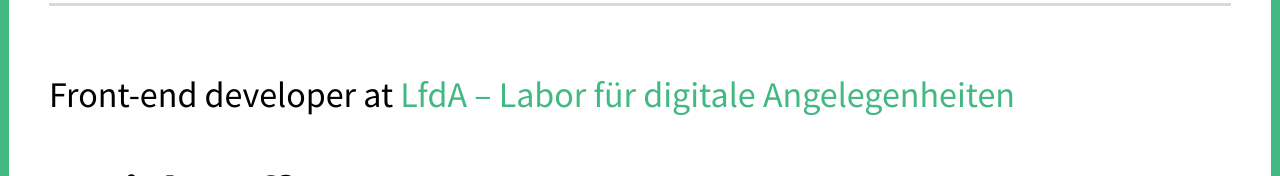
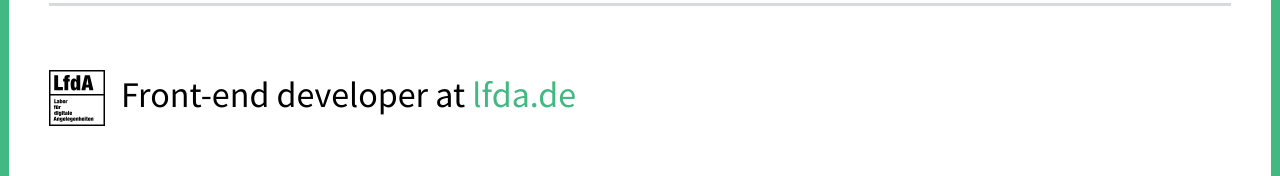
Before and after one commit to mvsde/introduction-to-nuxt, a Nuxt app: page /fynn-becker in a window 1280 px wide. Shown: the part 134-310 px from the top of the page. Built offline with nearby package versions, Linux system fonts and the light colour scheme.

Commit message:
feat: Add LfdA logo

```diff
--- a/pages/fynn-becker.vue
+++ b/pages/fynn-becker.vue
@@ -4,15 +4,21 @@
       {{ title }}
     </h1>
 
-    <p>
+    <p class="occupation">
+      <img
+        alt="LfdA Logo"
+        src="@/assets/img/lfda.svg"
+      >
+      <span>
         Front-end developer at
         <a
           href="https://lfda.de"
           rel="noopener"
           target="_blank"
         >
-        LfdA – Labor für digitale Angelegenheiten
+          lfda.de
         </a>
+      </span>
     </p>
 
     <h2>Social Stuff</h2>
@@ -81,6 +87,17 @@
 </script>
 
 <style scoped>
+.occupation,
+.social__link {
+  display: inline-grid;
+  grid-template-columns: 7vmin 1fr;
+  gap: 2vmin;
+}
+
+.occupation {
+  margin: 0;
+}
+
 .social {
   list-style: none;
   padding: 0;
@@ -91,10 +108,6 @@
 }
 
 .social__link {
-  display: inline-grid;
-  grid-template-columns: 7vmin 1fr;
-  gap: 2vmin;
-
   color: inherit;
 }
 
```
Also changed, not shown: assets/img/lfda.svg (added). Lines whose indentation alone changed are shown as unchanged.
